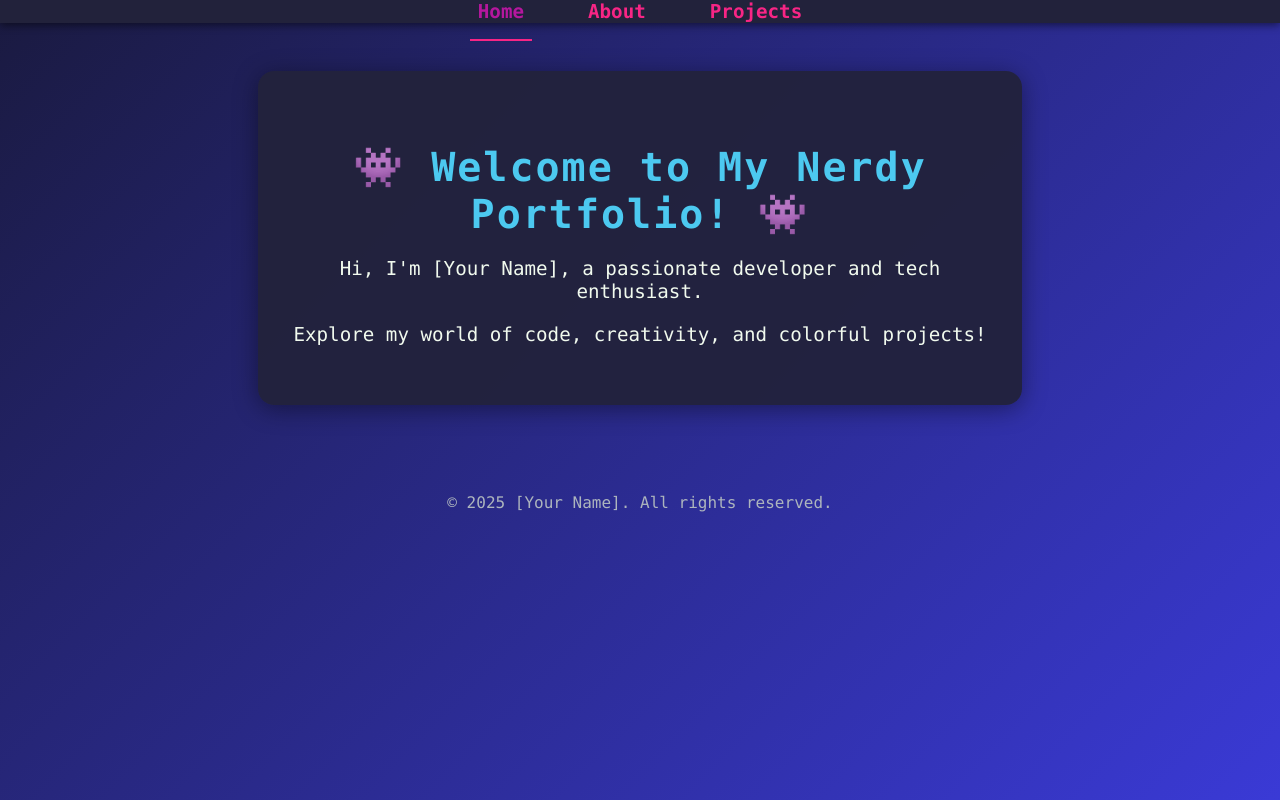
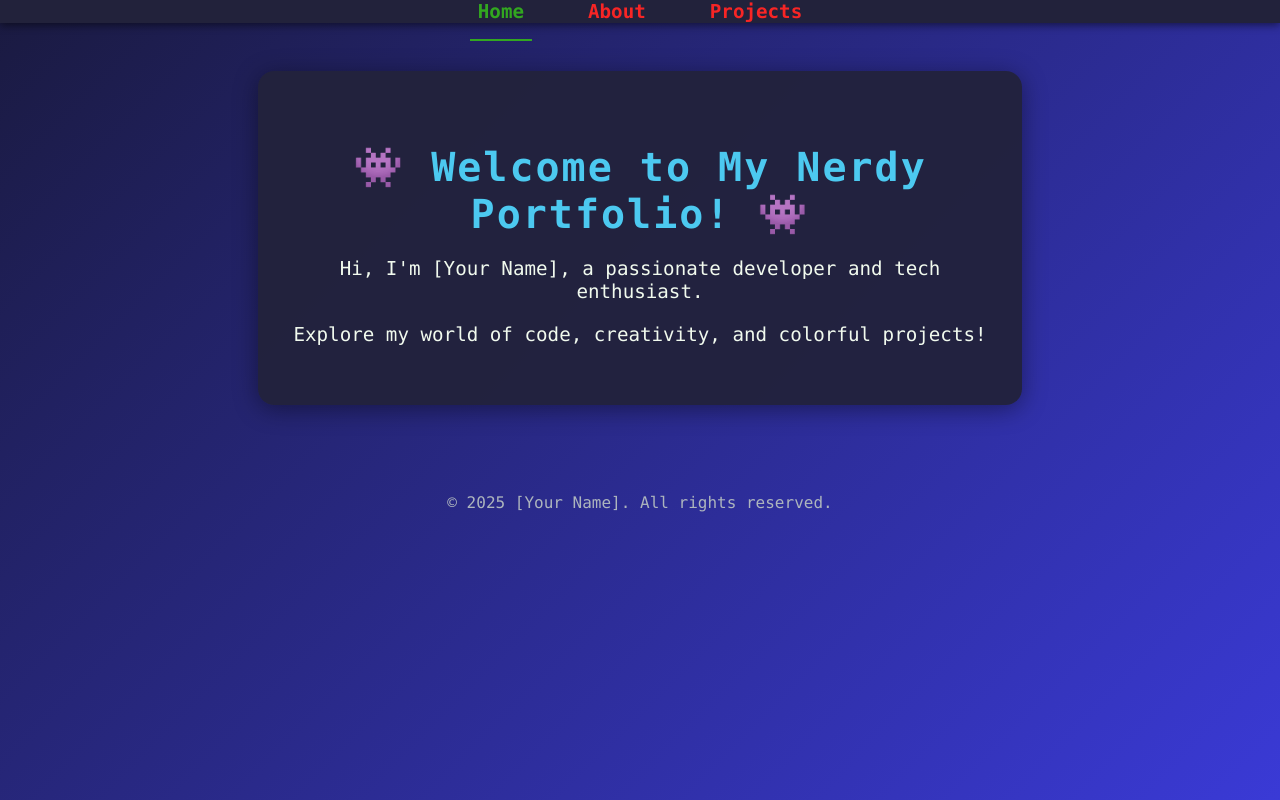
Before and after one commit to ricecrispyricky/neredy-portfolio, a plain HTML site: page index.html in a window 1280 px wide. Drawn offline with Linux system fonts and the light colour scheme.

Commit message:
Update navigation link colors for improved visibility

```diff
--- a/style.css
+++ b/style.css
@@ -21,7 +21,7 @@ nav li {
   margin: 0 1.5rem;
 }
 nav a {
-  color: #f72585;
+  color: #f72525;
   text-decoration: none;
   font-weight: bold;
   font-size: 1.2rem;
@@ -30,8 +30,9 @@ nav a {
   border-bottom: 2px solid transparent;
 }
 nav a.active, nav a:hover {
-  color: #b5179e;
-  border-bottom: 2px solid #f72585;
+  color: #32a720;
+  border-bottom: 2px solid #32a720
+;
 }
 .hero, .about, .projects {
   max-width: 700px;
```
